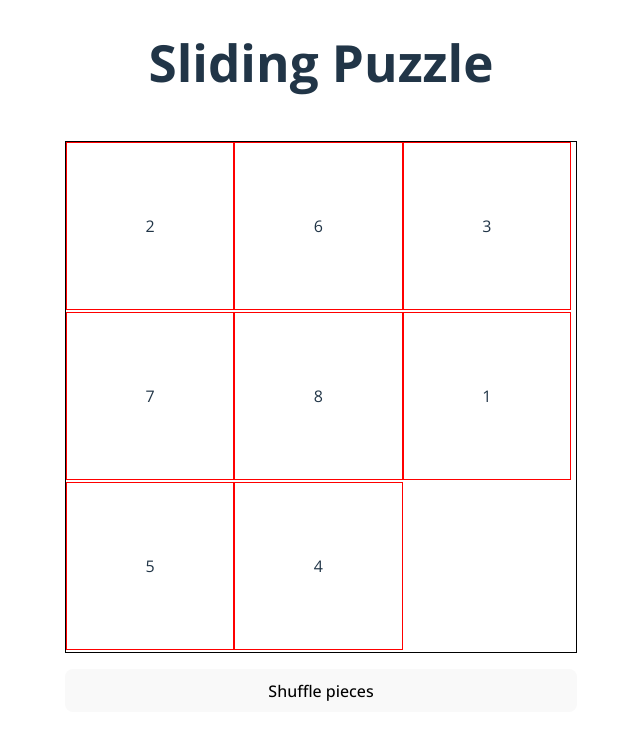
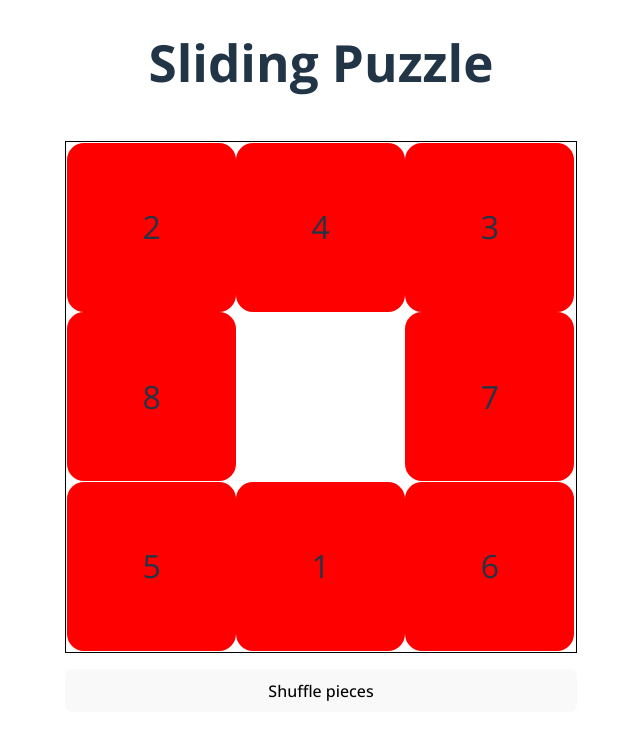
Before and after one commit to soderholmhanna/slidingpuzzle, a React (Vite) app: page / in a window 1280 px wide. Shown: the top 736 px of the page, without its empty margins (319-959 px from the left). Built offline with nearby package versions, Linux system fonts and the light colour scheme.

Commit message:
added styling to empty block, lots of console logs to find bugs, fixed calc functions, moving pieces now works!

```diff
--- a/src/App.tsx
+++ b/src/App.tsx
@@ -1,7 +1,7 @@
 import Game from "./components/Game";
 
 function App() {
-  const numbers = [1, 2, 3, 4, 5, 6, 7, 8];
+  const numbers = [1, 2, 3, 4, 5, 6, 7, 8, 9];
 
   return (
     <Game blocks={numbers}/>
--- a/src/assets/puzzle.css
+++ b/src/assets/puzzle.css
@@ -4,6 +4,7 @@
     border: 1px solid #000;
     display: flex;
     flex-wrap: wrap;
+    padding: 1px;
 }
 
 .puzzle-container {
@@ -14,10 +15,17 @@
 }
 
 .piece {
-    width: 33%;
-    height: 33%;
-    border: 1px solid red;
+    width: 33.3%;
+    height: 33.3%;
+    background-color: red;
+    border-radius: 10%;
     display: flex;
     justify-content: center;
     align-items: center;
+    font-size: 2rem;
+    cursor: pointer;
 }
+
+#empty-piece {
+    background-color: #FFF;
+}
--- a/src/components/Game.tsx
+++ b/src/components/Game.tsx
@@ -16,49 +16,80 @@ interface Props {
 }
 
 const Game: React.FC<Props> = ({ blocks }) => {
-  const emptyBlockValue = 16;
+  const [emptyBlockValue, setEmptyBlockValue] = useState<number>(9);
 
   const [pieces, setPieces] = useState<number[]>(shuffle(blocks));
 
   const canMove = (pieceIndex: number): boolean => {
-    const pieceRow = Math.floor(pieceIndex / 4);
-    const pieceCol = pieceIndex - pieceRow * 4;
+    const pieceRow = Math.floor(pieceIndex / 3);
+    const pieceCol = pieceIndex - pieceRow * 3;
 
     const emptyPieceIndex = pieces.indexOf(emptyBlockValue);
-    const emptyPieceRow = Math.floor(emptyPieceIndex / 4);
-    const emptyPieceCol = emptyPieceIndex % 4;
+    const emptyPieceRow = Math.floor(emptyPieceIndex / 3);
+    const emptyPieceCol = emptyPieceIndex % 3;
 
-    return (
+    if (
       pieceRow === emptyPieceRow && Math.abs(pieceCol - emptyPieceCol) === 1 ||
       pieceCol === emptyPieceCol && Math.abs(pieceRow - emptyPieceRow) === 1
-    )
+    ) {
+      return true;
+    } else {
+      console.log("Piece is in column:", pieceCol)
+      console.log("Piece is in row:", pieceRow)
+      console.log("Empty piece has index:", emptyPieceIndex)
+      console.log("Empty block value:", emptyBlockValue)
+      console.log("Empty piece is in row:", emptyPieceRow)
+      console.log("Empty piece is in column:", emptyPieceCol)
+      return false;
+    }
+
   }
 
   const movePiece = (pieceIndex: number) => {
     if (canMove(pieceIndex) === true) {
       console.log("Clicked piece with index:", pieceIndex)
+
       const emptyIndex = pieces.indexOf(emptyBlockValue);
+      console.log("Empty block index is:", emptyIndex)
+
+
       const newPieces = [...pieces];
       newPieces[emptyIndex] = pieces[pieceIndex];
       newPieces[pieceIndex] = emptyBlockValue;
       setPieces(newPieces);
     } else {
       console.log("Can't move piece:", pieceIndex)
+      console.log(pieces)
     }
   };
 
+  const handleShuffle = () => {
+    setPieces(shuffle(pieces))
+  }
+
+  const handleMovePiece = (pieceIndex: number) => {
+    movePiece(pieceIndex)
+  }
 
   return (
     <div className="puzzle-container">
-    <h1>Sliding Puzzle</h1>
-    <div id="puzzle">
-      {
-        pieces.map((piece, index) => {
-          return <div key={piece} className="piece" onClick={() => movePiece(index)}>{piece}</div>
-        })
-      }
+      <h1>Sliding Puzzle</h1>
+      <div id="puzzle">
+      {pieces.map((piece, index) => {
+        if (piece !== 9) {
+          return (
+            <div key={piece} className=" piece" onClick={() => handleMovePiece(index)}>
+              {piece}
+            </div>
+          );
+        } else if (piece === 9) {
+          return (
+            <div key={piece} className="piece" id="empty-piece"></div>
+          );
+        }
+      })}
     </div>
-    <button id="shuffle">Shuffle pieces</button>
+    <button id="shuffle" onClick={handleShuffle}>Shuffle pieces</button>
    </div>
   )
 }
```
